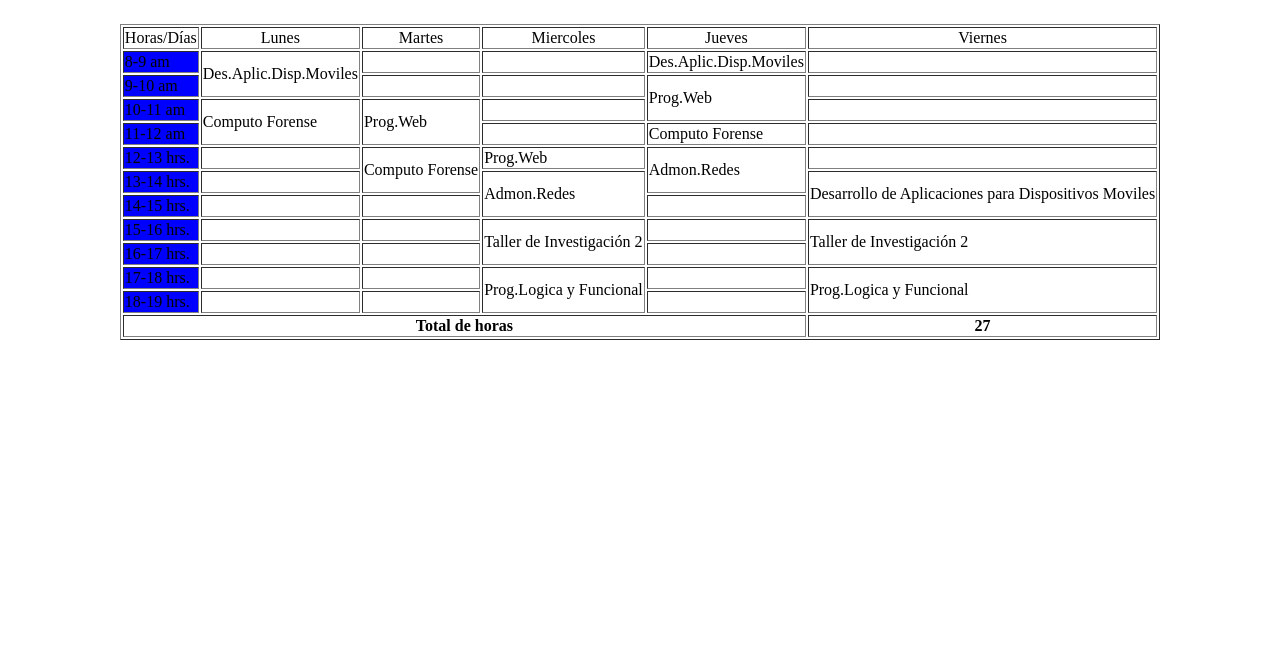
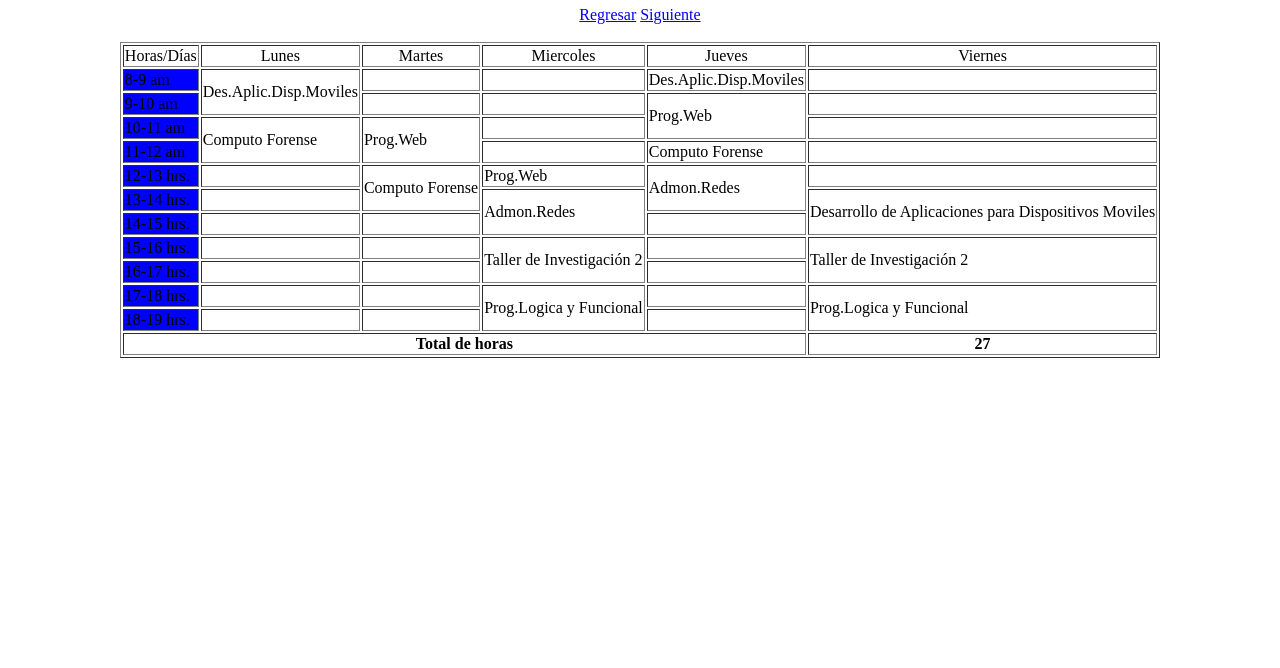
Before and after one commit to fuentes12m/Tablass--Avanzadas-, a plain HTML site: page index.html in a window 1280 px wide. Shown: the part 132-800 px from the top of the page. Drawn offline with Linux system fonts and the light colour scheme.

Commit message:
Update index.html

```diff
--- a/index.html
+++ b/index.html
@@ -5,6 +5,8 @@
 	<center>
 			<h1>Marco Antonio Gonzalez Fuentes</h1>
 			<h1>8 semestre 15690201</h1>
+			<a href="https://fuentes12m.github.io/Maquetado">Regresar</a>
+			<a href="https://fuentes12m.github.io/cvpractica4">Siguiente</a>
 	</center>
 </head>
 <br>
```
